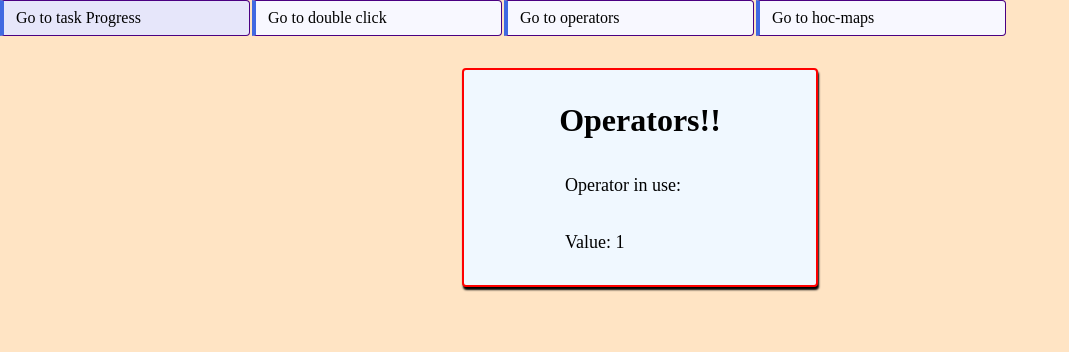
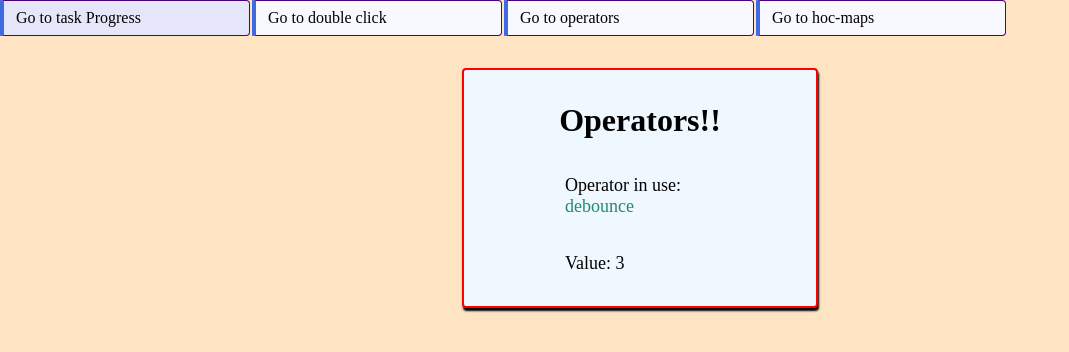
Before and after one commit to RafaZeero/task-progress-rxjs, an Angular app: page /operators in a window 1280 px wide. Shown: the top 352 px of the page, without its empty margins (0-1069 px from the left). Built offline with nearby package versions, Linux system fonts and the light colour scheme.

Commit message:
feat: delay operator

```diff
--- a/src/app/operators/operators.component.ts
+++ b/src/app/operators/operators.component.ts
@@ -5,6 +5,8 @@ import {
   bufferCount,
   bufferTime,
   combineLatest,
+  debounce,
+  debounceTime,
   delay,
   delayWhen,
   interval,
@@ -52,13 +54,16 @@ export class OperatorsComponent {
     // this.withLatestFromOperator();
     // this.zipOperator();
     // this.bufferOperators();
-    this.delayOperator();
+    // this.delayOperator();
+    this.debounceOperator();
   }
 
   public zipOperator() {
     const hello$ = of('h', 'e', 'l', 'l', 'o');
     // const zipOp = zip(this.foo$, this.bar$, (x, y) => x + y);
     const zipOp = zip(this.hello$, this.bar$, (x, y) => x);
+
+    this.operatorName$ = of('zip');
 
     zipOp.subscribe({
       next: (x) => console.log('next ' + x),
@@ -74,6 +79,8 @@ export class OperatorsComponent {
       )
     );
 
+    this.operatorName$ = of('withLatestFrom');
+
     mapWithLatestFrom.subscribe({
       next: (x) => console.log('next ' + x),
       error: (err) => console.log('error ' + err),
@@ -83,6 +90,8 @@ export class OperatorsComponent {
 
   public mergeOperator() {
     const merged = merge(this.foo$, this.bar$); // Similar to an OR
+
+    this.operatorName$ = of('merge');
 
     merged.subscribe({
       next: (x) => console.log('next ' + x),
@@ -94,6 +103,8 @@ export class OperatorsComponent {
   public combineLatestOperator() {
     const latest = combineLatest([this.foo$, this.bar$]) // Similar to an AND
       .pipe(map(([x, y]) => x + y));
+
+    this.operatorName$ = of('combineLatest');
 
     latest.subscribe({
       next: (x) => console.log('next ' + x),
@@ -127,6 +138,7 @@ export class OperatorsComponent {
     );
 
     this.operator$ = delayOp;
+    this.operatorName$ = of('delay');
 
     delayOp.subscribe({
       next: (x) => console.log('next ' + x),
@@ -134,4 +146,27 @@ export class OperatorsComponent {
       complete: () => console.log('done'),
     });
   }
+
+  public debounceOperator() {
+    /** Waits for x seconds of silence. Get last value if no silence */
+    // const debounceOp = this.foo$.pipe(debounceTime(1000));
+    const debounceOp = this.foo$.pipe(
+      debounce(() => interval(1000).pipe(take(1)))
+    );
+
+    /**
+     * debounceTime ====== delay
+     * debounce ========== delayWhen
+     */
+
+    this.operator$ = debounceOp;
+
+    this.operatorName$ = of('debounce');
+
+    debounceOp.subscribe({
+      next: (x) => console.log('next ' + x),
+      error: (err) => console.log('error ' + err),
+      complete: () => console.log('done'),
+    });
+  }
 }
```
